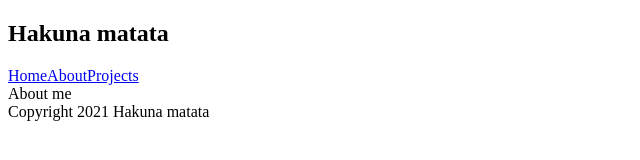
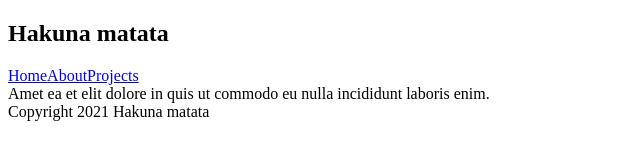
Before and after one commit to karthik-raja-g/gatsby-website, a Gatsby site: page /about in a window 1280 px wide. Shown: the whole page, without its empty margins (0-640 px from the left). Built offline with nearby package versions, Linux system fonts and the light colour scheme; Gatsby itself is replaced by a stand-in of ours.

```diff
--- a/src/pages/about.js
+++ b/src/pages/about.js
@@ -4,7 +4,10 @@ import Layout from "../components/Layout"
 const About = () => {
   return (
     <Layout>
-      <div>About me</div>
+      <div>
+        Amet ea et elit dolore in quis ut commodo eu nulla incididunt laboris
+        enim.
+      </div>
     </Layout>
   )
 }
--- a/src/pages/index.js
+++ b/src/pages/index.js
@@ -7,7 +7,7 @@ export default function Home() {
       <div>
         <h2>Design</h2>
         <h3>Develop & Deploy</h3>
-        <p>Web developer based in India.</p>
+        <p>Web developer based in India</p>
       </div>
     </Layout>
   )
```
